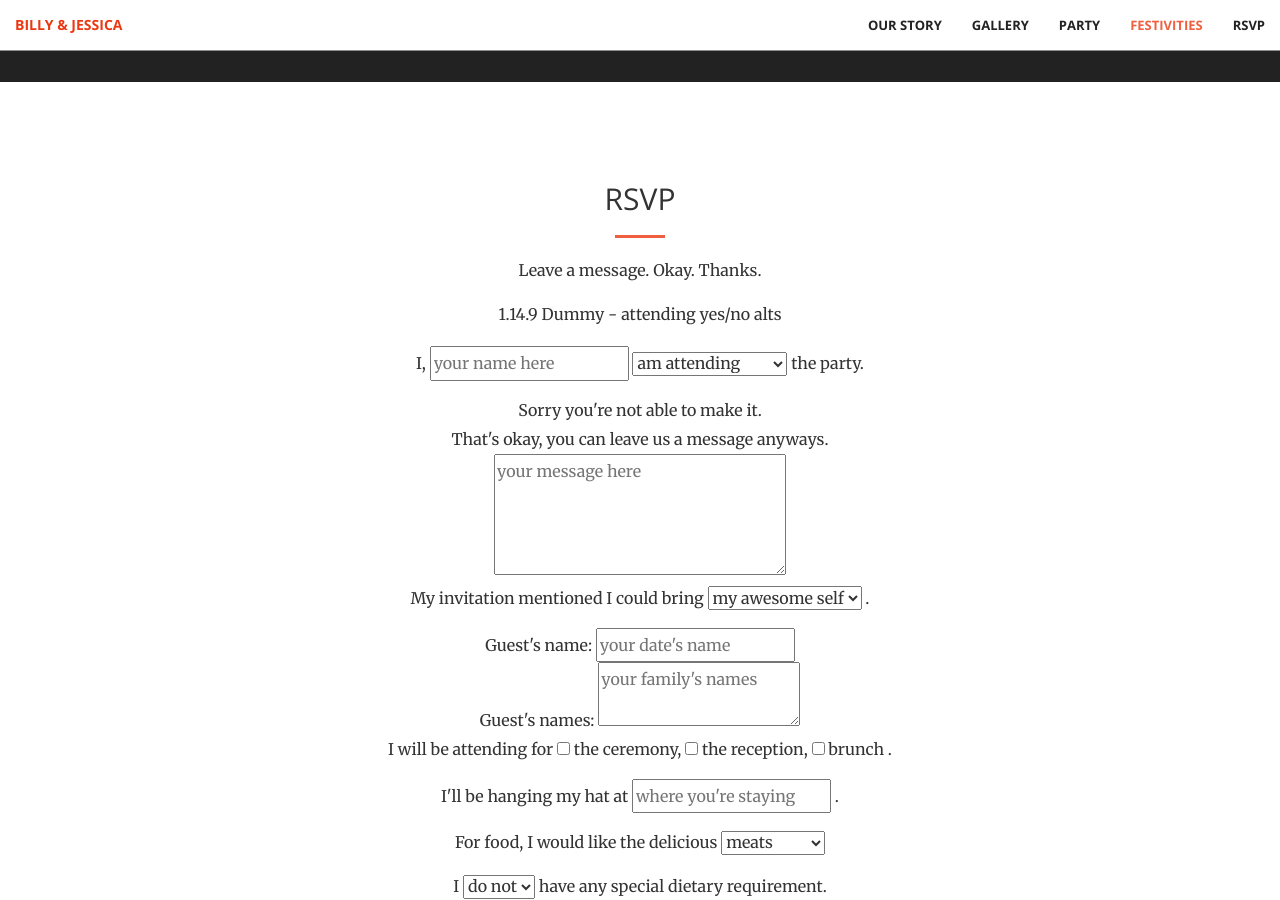
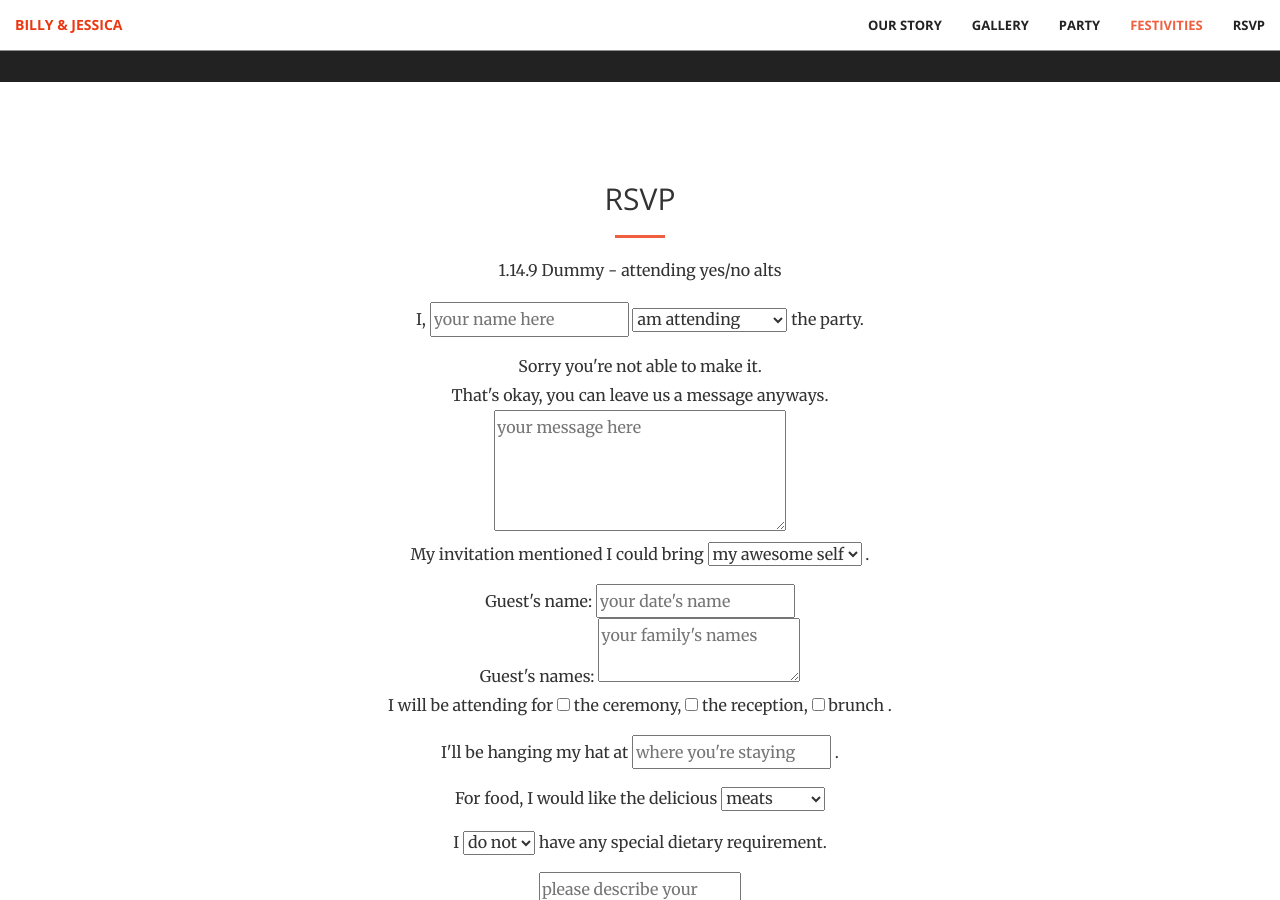
Before and after one commit to notbleh/wed-website, a Jekyll site: the page built from live.html, in a window 1280 px wide and 900 px high, scrolled down 2839 px. Built offline with Jekyll 4.4.1, drawn with Linux system fonts in a browser that asks for light colours.

Commit message:
Update rsvp1.html

```diff
--- a/_includes/rsvp1.html
+++ b/_includes/rsvp1.html
@@ -4,7 +4,6 @@
             <div class="text-center">
                 <h2 class="section-heading">RSVP</h2>
                 <hr class="primary">
-                <p>Leave a message. Okay. Thanks.</p>
                 <div>
                     <!-- form action="https://www.formingo.co/submit/27f31d48-c28a-4b27-9309-5ca7df47b37a" method="POST" -->
                     <form action="#" method="POST" name="rsvpform" id="rsvpform" class="rsvp-form">
```
